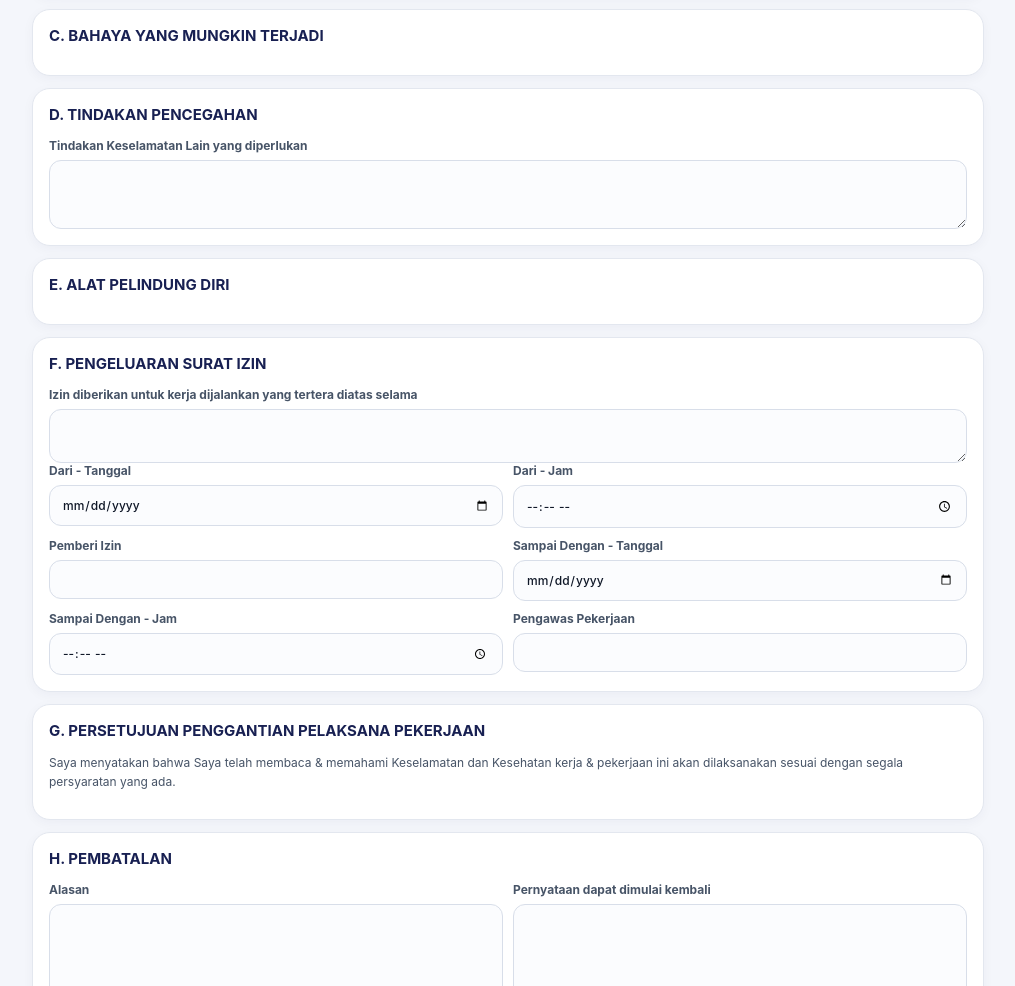
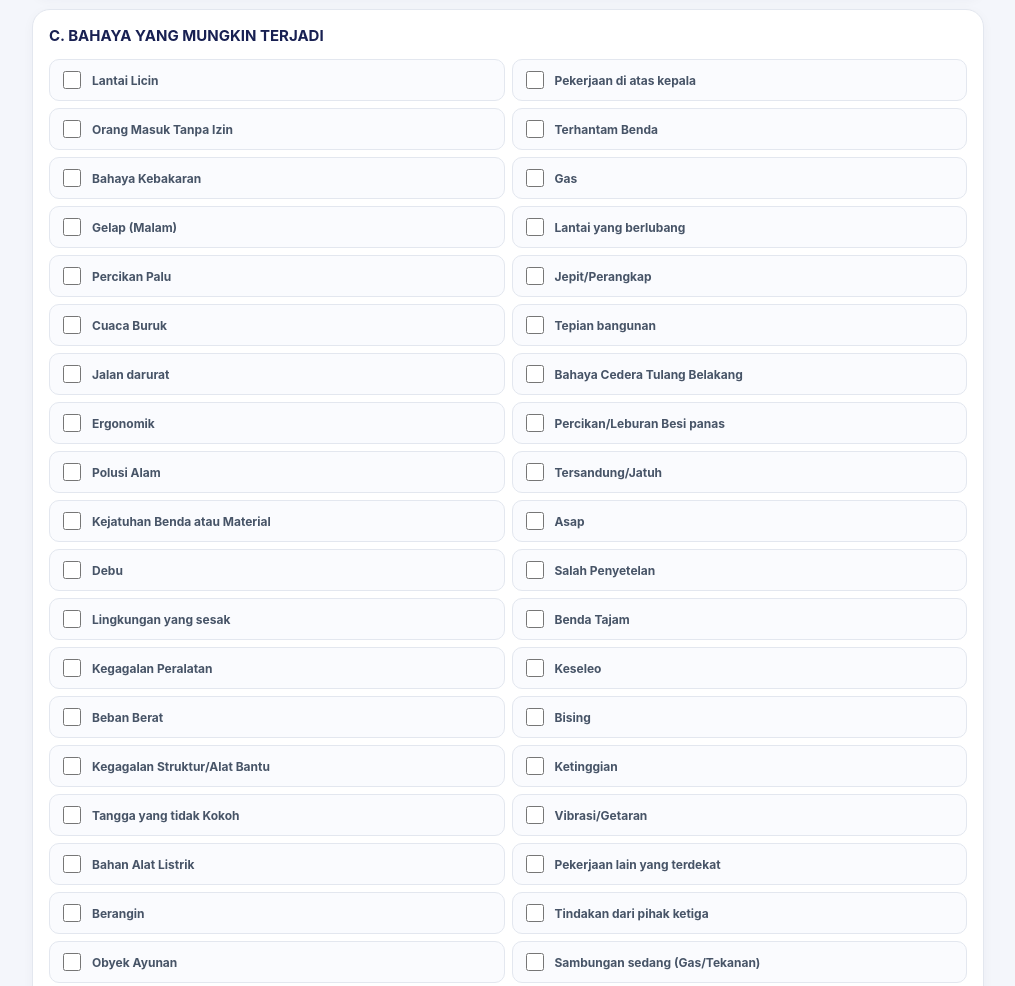
Before and after one commit to berkaskantorfajar/izin-kerja, a website: page index.html in a window 1280 px wide. Shown: the part 956-1942 px from the top of the page, without its empty margins (132-1147 px from the left). Drawn offline with Linux system fonts and the light colour scheme.

Commit message:
Update index.html

```diff
--- a/index.html
+++ b/index.html
@@ -56,5 +56,5 @@
 <div id="toast" class="toast"></div>
 <div id="adminModal" class="modal hidden"><div class="modal-card"><h3>Login Admin</h3><div id="loginBox"><label>Username<input id="adminUser" autocomplete="username"></label><label>Password<input id="adminPass" type="password" autocomplete="current-password"></label><div class="modal-actions"><button id="loginCancel">Batal</button><button id="loginBtn" class="primary">Masuk</button></div></div><div id="dashboardBox" class="hidden"><div class="admin-tools"><input id="searchPermit" placeholder="Cari permit, pemohon, wilayah, lokasi..."><select id="statusFilter"><option value="">Semua status</option><option>DRAFT</option><option>DIAJUKAN</option><option>DISETUJUI</option><option>DITOLAK</option><option>SELESAI</option></select><button id="logoutBtn">Keluar</button></div><div id="permitTable"></div></div></div></div>
 <script src="https://cdn.jsdelivr.net/npm/pdf-lib@1.17.1/dist/pdf-lib.min.js"></script>
-<script src="/assets/app.js"></script>
+<script src="/app.js"></script>
 </body></html>
```
